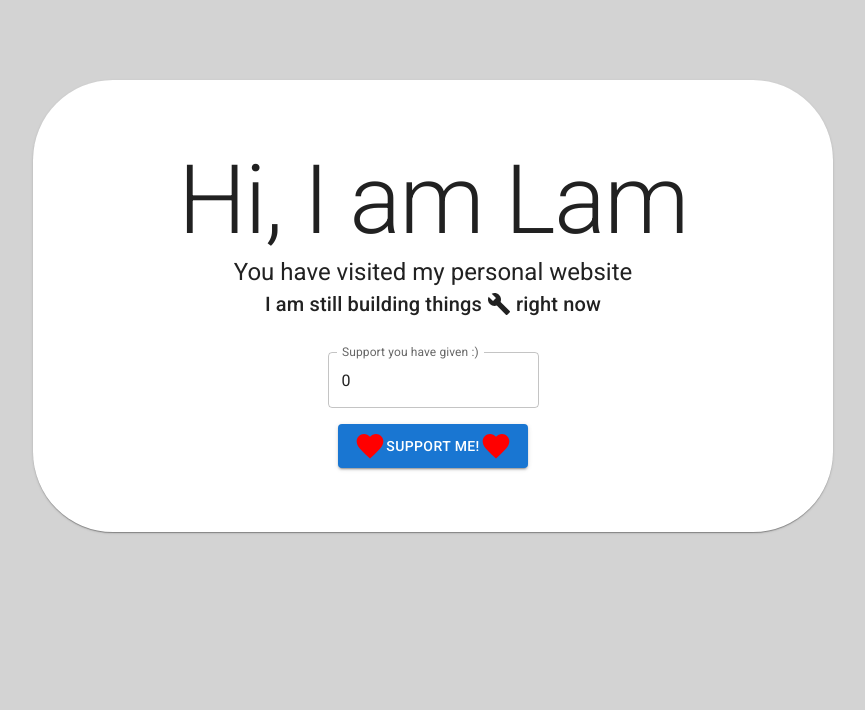
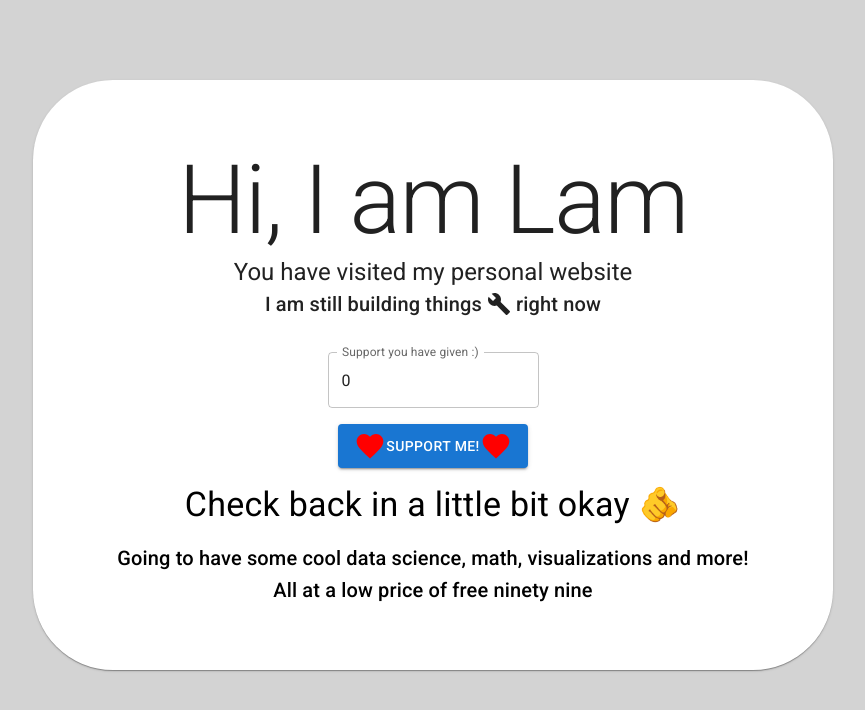
Before and after one commit to edelille/edelille.github.io, a Next.js app: page / in a window 1280 px wide. Shown: the top 710 px of the page, without its empty margins (207-1072 px from the left). Built offline with nearby package versions, Linux system fonts and the light colour scheme; a web font is replaced by a local one.

Commit message:
updated thrice

```diff
--- a/src/app/placeholder.tsx
+++ b/src/app/placeholder.tsx
@@ -76,10 +76,10 @@ export default function Page() {
                 }
                 { voteValue >= 50 && <>
 
-                <Typography variant='h3' align='center' sx={{ 'marginTop': '1rem', 'color': 'blue'}}>
+                <Typography variant='h3' align='center' sx={{ 'marginTop': '1rem', 'color': 'black'}}>
                     50!!
                 </Typography>
-                <Typography variant='h5' align='center' sx={{ 'color': 'blue'}}>
+                <Typography variant='h5' align='center' sx={{ 'color': 'black'}}>
                     <Divider sx={{'borderColor': 'white'}}/>
                     You win, here&apos;s a song I liked recently for a reward.
                     <Divider sx={{'borderColor': 'white'}}/>
@@ -88,6 +88,12 @@ export default function Page() {
                 <Divider sx={{'borderColor': 'white', 'height': '3rem'}}/>
                <iframe width="560" height="315" src="https://www.youtube.com/embed/5LbFdY6vGsQ" title="YouTube video player" frameborder="0" allow="accelerometer; autoplay; clipboard-write; encrypted-media; gyroscope; picture-in-picture; web-share" allowfullscreen></iframe>
                         </>}
+                <Typography variant='h4' align='center' sx={{ 'marginTop': '1rem', 'color': 'black'}}>
+                    Check back in a little bit okay 🫵
+                </Typography>
+                <Typography variant='h6' align='center' sx={{ 'marginTop': '1rem', 'width': '40rem', 'color': 'black'}}>
+                    Going to have some cool data science, math, visualizations and more! All at a low price of free ninety nine
+                </Typography>
             </Stack>
             </Card>
         </Box>
```
